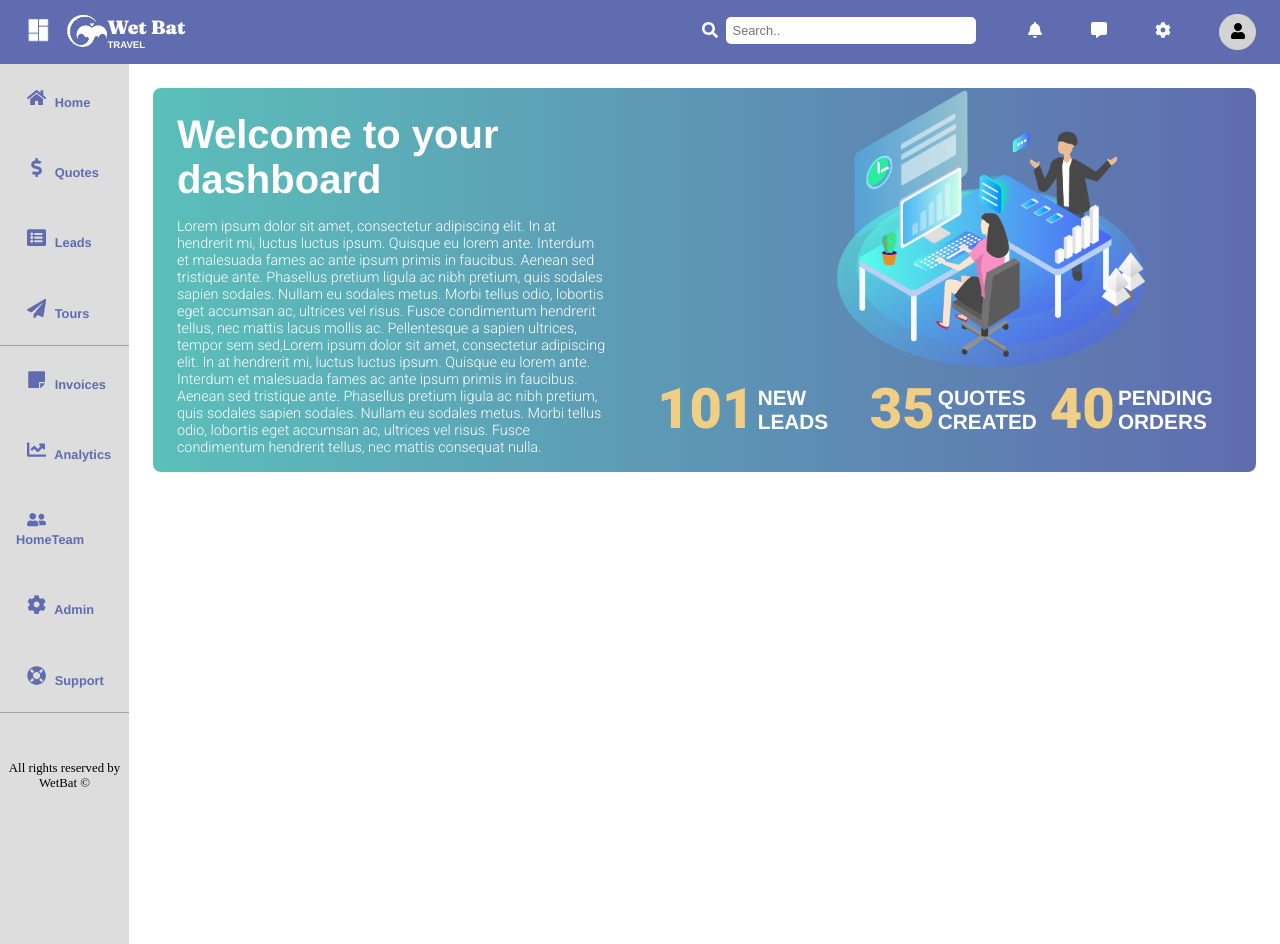
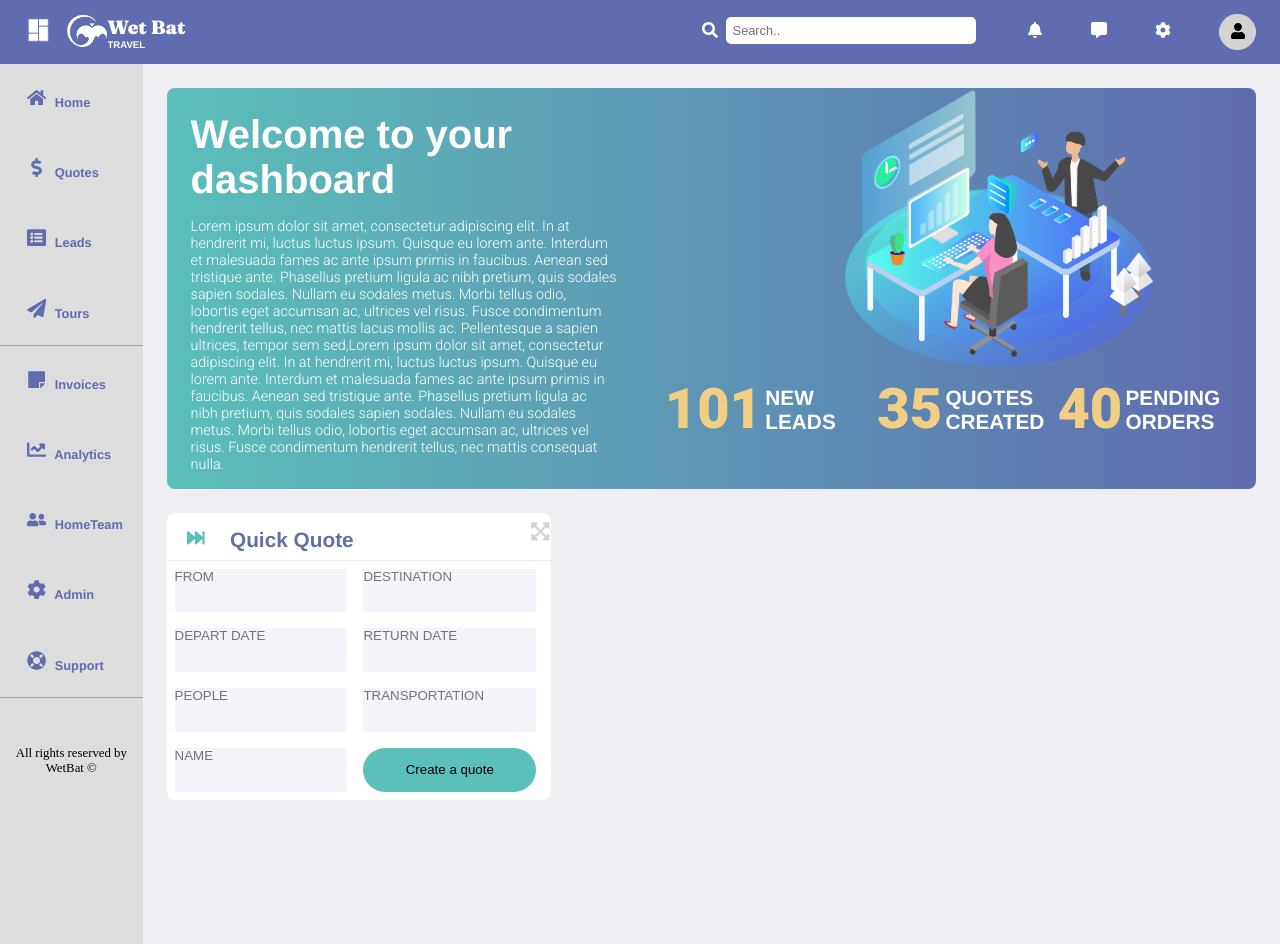
Before and after one commit to Halvosaurus34/wet-bat-challenge, a React (Create React App) app in the folder client/: page / in a window 1280 px wide. Built offline with nearby package versions, Linux system fonts and the light colour scheme.

Commit message:
added quick quote component

```diff
--- a/client/src/components/Dashboard/Dashboard.js
+++ b/client/src/components/Dashboard/Dashboard.js
@@ -1,30 +1,11 @@
 import React from 'react'
-import office from "./office.png"
-
+import MainDashBoard from './Maindashboard'
+import Quickquote from './Quickquote'
 function Dashboard() {
     return (
-        <div className="dashboard">
-            <div className="dashboardtext">
-                <h1 className="dashboardtitle">Welcome to your dashboard</h1>
-                <p className="dashboardparagraph">Lorem ipsum dolor sit amet, consectetur adipiscing elit. In at hendrerit mi, luctus luctus ipsum. Quisque eu lorem ante. Interdum et malesuada fames ac ante ipsum primis in faucibus. Aenean sed tristique ante. Phasellus pretium ligula ac nibh pretium, quis sodales sapien sodales. Nullam eu sodales metus. Morbi tellus odio, lobortis eget accumsan ac, ultrices vel risus. Fusce condimentum hendrerit tellus, nec mattis lacus mollis ac. Pellentesque a sapien ultrices, tempor sem sed,Lorem ipsum dolor sit amet, consectetur adipiscing elit. In at hendrerit mi, luctus luctus ipsum. Quisque eu lorem ante. Interdum et malesuada fames ac ante ipsum primis in faucibus. Aenean sed tristique ante. Phasellus pretium ligula ac nibh pretium, quis sodales sapien sodales. Nullam eu sodales metus. Morbi tellus odio, lobortis eget accumsan ac, ultrices vel risus. Fusce condimentum hendrerit tellus, nec mattis  consequat nulla.</p>
-            </div>
-            <div className="statscontainer">
-                <img className="officeimg" src={office} alt="office"/>
-                <div className="stats">
-                    <div className="newleadscontainer">
-                        <div className="newleadsnum">101</div>
-                        <div className="newleads">NEW LEADS</div>
-                    </div>
-                    <div className="quotescreatedcontainer">
-                        <div className="quotescreatednum">35</div>
-                        <div className="quotescreated">QUOTES CREATED</div>
-                    </div>
-                    <div className="pendingorderscontainer">
-                        <div className="pendingordersnum">40</div>
-                        <div className="pendingorders">PENDING ORDERS</div>
-                    </div>
-                </div>
-            </div>
+        <div className="dashboardcontainer">
+            <MainDashBoard/>
+            <Quickquote/>
         </div>
     )
 }
--- /dev/null
+++ b/client/src/components/Dashboard/Maindashboard.js
@@ -0,0 +1,31 @@
+import office from "./office.png"
+
+function Maindashboard() {
+    return (
+        <div className="dashboard">
+            <div className="dashboardtext">
+                <h1 className="dashboardtitle">Welcome to your dashboard</h1>
+                <p className="dashboardparagraph">Lorem ipsum dolor sit amet, consectetur adipiscing elit. In at hendrerit mi, luctus luctus ipsum. Quisque eu lorem ante. Interdum et malesuada fames ac ante ipsum primis in faucibus. Aenean sed tristique ante. Phasellus pretium ligula ac nibh pretium, quis sodales sapien sodales. Nullam eu sodales metus. Morbi tellus odio, lobortis eget accumsan ac, ultrices vel risus. Fusce condimentum hendrerit tellus, nec mattis lacus mollis ac. Pellentesque a sapien ultrices, tempor sem sed,Lorem ipsum dolor sit amet, consectetur adipiscing elit. In at hendrerit mi, luctus luctus ipsum. Quisque eu lorem ante. Interdum et malesuada fames ac ante ipsum primis in faucibus. Aenean sed tristique ante. Phasellus pretium ligula ac nibh pretium, quis sodales sapien sodales. Nullam eu sodales metus. Morbi tellus odio, lobortis eget accumsan ac, ultrices vel risus. Fusce condimentum hendrerit tellus, nec mattis  consequat nulla.</p>
+            </div>
+            <div className="statscontainer">
+                <img className="officeimg" src={office} alt="office"/>
+                <div className="stats">
+                    <div className="newleadscontainer">
+                        <div className="newleadsnum">101</div>
+                        <div className="newleads">NEW LEADS</div>
+                    </div>
+                    <div className="quotescreatedcontainer">
+                        <div className="quotescreatednum">35</div>
+                        <div className="quotescreated">QUOTES CREATED</div>
+                    </div>
+                    <div className="pendingorderscontainer">
+                        <div className="pendingordersnum">40</div>
+                        <div className="pendingorders">PENDING ORDERS</div>
+                    </div>
+                </div>
+            </div>
+        </div>
+    )
+}
+
+export default Maindashboard
--- /dev/null
+++ b/client/src/components/Dashboard/Quickquote.js
@@ -0,0 +1,21 @@
+import React from 'react'
+import { FaFastForward, FaExpandArrowsAlt } from 'react-icons/fa'
+function Quickquote() {
+    return (
+        <div className="quickquotecontainer">
+            <header className="quickquotetitle"><div><FaFastForward className="fastforward" />  Quick Quote </div><FaExpandArrowsAlt className="expandicon" /></header>
+            <form className="quickquoteform">
+                <input type="text" name="from" placeholder="FROM" />
+                <input type="text" name="destination" placeholder="DESTINATION" />
+                <input type="text" name="departDate" placeholder="DEPART DATE" />
+                <input type="text" name="returnDate" placeholder="RETURN DATE" />
+                <input type="text" name="people" placeholder="PEOPLE" />
+                <input type="text" name="transportation" placeholder="TRANSPORTATION" />
+                <input type="text" name="name" placeholder="NAME" />
+
+                <button type="submit" className="quickquotesubmit">Create a quote</button>
+            </form>        </div>
+    )
+}
+
+export default Quickquote
--- a/client/src/index.css
+++ b/client/src/index.css
@@ -6,6 +6,9 @@
     padding: 0;
 }
 
+body {
+    background:rgb(238, 238, 243);
+}
 .topnav {
     display:flex;
     flex-direction: row;
@@ -104,13 +107,9 @@
 .aside {
     display:flex;
     flex-direction: column;
-    height: 55rem; /* Full-height: remove this if you want "auto" height */
-    width: 9rem; /* Set the width of the sidebar */
-    z-index: 1; /* Stay on top */
-    top: 0; /* Stay at the top */
-    left: 0;
-    background-color: rgb(221, 221, 221); /* Black */
-    overflow-x: hidden; /* Disable horizontal scroll */
+    height: 55rem;
+    background-color: rgb(221, 221, 221);
+    width:50rem;
 }
 
 .asidebutton {
@@ -150,10 +149,17 @@
     display:flex;
 }
 
+.dashboardcontainer {
+    display:flex;
+    flex-flow: column wrap;
+    flex-grow:1;
+    flex-shrink:1;
+}
+
 .dashboard {
     display:flex;
     justify-content: space-between;
-    margin: 1.5rem 1.5rem 1.5rem 1.5rem;
+    margin: 1.5rem 1.5rem 0rem 1.5rem;
     width:fit-content;
     height:25rem;
     background: linear-gradient(to right, #5bbfba 0%, #5f6caf 100%);
@@ -216,3 +222,59 @@
     width:5rem;
     font-size:1.3rem;
 }
+
+.quickquotecontainer {
+    display:flex;
+    flex-flow:column wrap;
+    width:24rem;
+    margin:1.5rem;
+    background:white;
+    border-radius: .5rem;
+
+}
+.quickquoteform {
+    display:flex;
+    flex-flow:row wrap;
+}
+.quickquoteform input {
+    margin:.5rem;
+    width:45%;
+    padding: 0 .5rem 1.8rem 0;
+    border:none;
+    background: rgb(244, 244, 250);
+}
+
+.quickquotetitle {
+    display:flex;
+    justify-content:space-between;
+    font-family: 'Arimo', sans-serif;
+    font-size:1.3rem;
+    padding-top:.5rem;
+    padding-bottom: .5rem;
+    color:  #636fa8;
+    border-bottom: solid 1px rgb(236, 236, 236);
+}
+
+.fastforward {
+    font-size:1.6rem;
+    color:#5BBFBA;
+    margin-left:1rem;
+    margin-right:1rem;
+    padding-top:.5rem;
+}
+
+.quickquotesubmit {
+    background:#5BBFBA;
+    margin:.5rem;
+
+    border:none;
+    justify-content: center;
+    padding:.9rem;
+    border-radius:2rem;
+    width:45%;
+}
+
+.expandicon {
+    color:lightgrey;
+    justify-content: end;
+}
```
Also changed, not shown: 1 other file (tests, documents, lock files or other folders).
